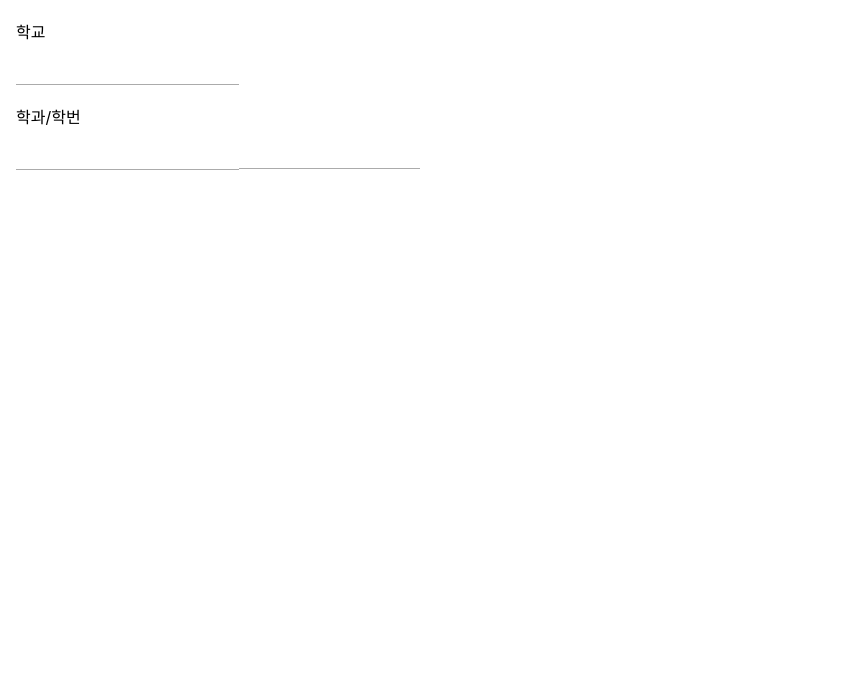
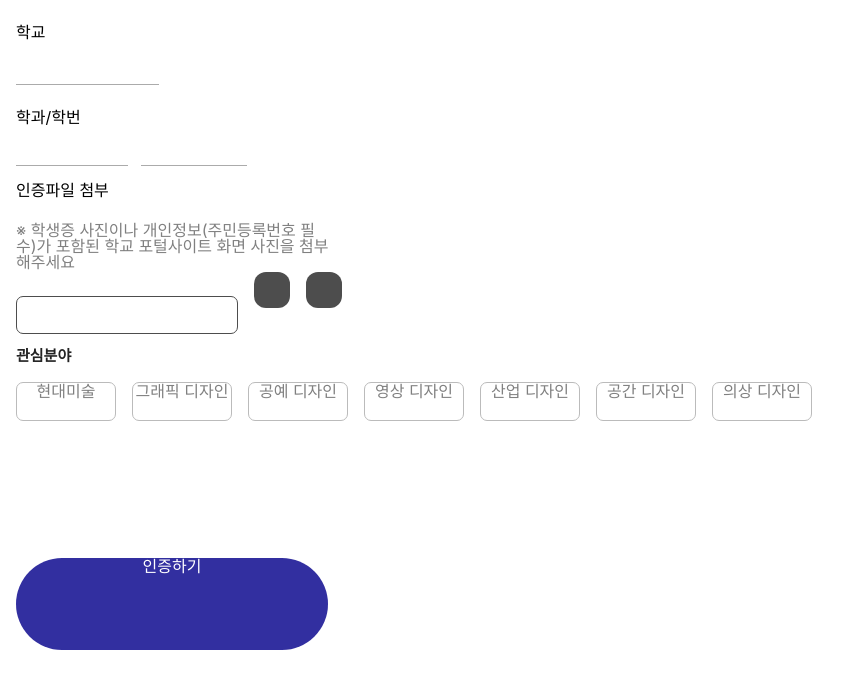
Before and after one commit to Double-Slash/ddami-web-mobile, a React (Create React App) app: page / in a window 1280 px wide. Shown: the top 688 px of the page, without its empty margins (0-859 px from the left). Built offline with nearby package versions, Linux system fonts and the light colour scheme.

Commit message:
feat: add layout includes authbutton without svg files

```diff
--- a/src/App.js
+++ b/src/App.js
@@ -7,7 +7,7 @@ import {Provider} from "react-redux";
 import createStore from "./utils/store";
 import {createGlobalStyle} from 'styled-components';
 import Page from './pages';
-import Membership from './components/Membership';
+import Membership from './components/membership';
 import Complete from './components/MembershipComplete';
 import AuthComplete from './components/MembershipAuthComplete';
 import Detail from './components/Detail';
--- a/src/api/formAct.js
+++ b/src/api/formAct.js
@@ -2,10 +2,10 @@
 
 const Membership_URL = "/user/join";
 
-export function registerUser(submit) {
-    const data = request("Post", Membership_URL + "/", submit);
+export function registerUser(onsubmit) {
+    const data = request("Post", Membership_URL + "/", onsubmit);
     return {
-      type: String,
+      type: json,
       load: data,
     };
   }
--- a/src/components/MembershipAuth.js
+++ b/src/components/MembershipAuth.js
@@ -4,7 +4,6 @@ import styled from 'styled-components';
 import MAuth from './MembershipComplete';
 
 const AuthForm = styled.div`
-    text-align: left;
     margin-bottom:1.5em;
     margin-top:1.5em;
     line-height:1.0em;
@@ -19,20 +18,160 @@ font-weight: bold;
 height:10%;
 margin-top: 1.5em;
 margin-bottom: 1.5em;
+top: 109px;
+left: 25px;
+width: 139px;
+height: 18px;
+text-align: left;
+font: Regular 17px/19px NanumSquare;
+letter-spacing: 0px;
+color: #4D4D4D;
+opacity: 1;
 `;
 
 const Scholarship=styled.input`
+top: 202px;
+left: 27px;
+width: 108px;
+height: 18px;
+text-align: left;
+font: Regular 17px/19px NanumSquare;
+letter-spacing: 0px;
+color: #4D4D4D;
+opacity: 1;
 border: none;
-font-size: 1.0em;
 border-bottom: solid 1px #ababab;
-font-weight: bold;
-height:10%;
+margin-right: 1.0em;
 margin-top: 1.5em;
-margin-bottom: 1.5em;
+${'' /*  */}
 `;
 const SchoolNumber =styled.input`
 border: none;
 border-bottom: solid 1px #ababab;
+top: 202px;
+left: 191px;
+width: 102px;
+height: 18px;
+text-align: left;
+font: Regular 17px/19px NanumSquare;
+letter-spacing: 0px;
+color: #4D4D4D;
+opacity: 1;
+margin-top: 1.5em;
+`;
+
+const Student = styled.div`
+    top: 300px;
+    left: 24px;
+    width: 315px;
+    height: 34px;
+    text-align: left;
+    font: Regular 13px/20px NanumSquare;
+    letter-spacing: 0px;
+    color: #808080;
+    opacity: 1;
+    margin-top: 1.5em;
+
+
+`;
+
+const Files = styled.div`
+top: 352px;
+left: 24px;
+width: 220px;
+height: 36px;
+border: 1px solid #4D4D4D;
+border-radius: 7px;
+opacity: 1;
+margin-top: 1.5em;
+float:left;
+margin-bottom: 1.0em;
+`;
+
+const Camera  = styled.div `
+top: 352px;
+left: 254px;
+width: 36px;
+height: 36px;
+background: #4D4D4D 0% 0% no-repeat padding-box;
+border-radius: 12px;
+opacity: 1;
+float:left;
+margin-right: 1.0em;
+margin-left:1.0em;
+
+`;
+
+const Clip  = styled.div `
+top: 352px;
+left: 254px;
+width: 36px;
+height: 36px;
+background: #4D4D4D 0% 0% no-repeat padding-box;
+border-radius: 12px;
+opacity: 1;
+float:left;
+`;
+
+const Article = styled.div `
+top: 0px;
+left: 0px;
+width: 62px;
+height: 17px;
+text-align: left;
+font: Bold 15px/13px NanumSquare;
+letter-spacing: 0px;
+color: #232323;
+margin-right:0.5em;
+margin-bottom:3.0em;
+`;
+const Article1 = styled.div `
+top: 429px;
+left: 24px;
+width: 92px;
+height: 17px;
+text-align: auto;
+letter-spacing: NaNpx;
+color: #232323;
+opacity: 1;
+`;
+
+const Makers = styled.div`
+border: 1px solid #BBBBBB;
+border-radius: 7px;
+opacity: 1;
+text-align: center;
+font: Regular 13px/14px NanumSquare;
+letter-spacing: 0px;
+color: #808080;
+opacity: 1;
+top: 464px;
+left: 24px;
+width: 98px;
+height: 37px;
+margin-right:1.0em;
+margin-bottom:1.0em;
+float:left;
+`;
+
+const MakerForm = styled.div `
+margin-bottom:10.0em;
+`;
+
+const Authbar = styled.div `
+    text-align: center;
+    font-color: #848484;
+    padding-bottom: 3.0em;
+    background: var(--unnamed-color-322fa0) 0% 0% no-repeat padding-box;
+    background: #322FA0 0% 0% no-repeat padding-box;
+    border-radius: 52px;
+    opacity: 1;
+    font: Regular 15px/17px NanumSquare;
+    letter-spacing: 0px;
+    color: #FFFFFF;
+    opacity: 1;
+    width: 312px;
+    height: 44px;
 `;
 function MembershipAuth(){
     return(
@@ -41,7 +180,24 @@ function MembershipAuth(){
             학교<br/>
             <School type = "text"/><br/>
             학과/학번<br/>
-            <Scholarship type = "text"/><SchoolNumber type = "text"/>
+            <Scholarship type = "text"/><SchoolNumber type = "text"/><br/>
+            <br/>인증파일 첨부<br/>
+            <Student>
+            ※ 학생증 사진이나 개인정보(주민등록번호 필수)가 포함된 학교 포털사이트 화면 사진을 첨부해주세요
+            </Student>
+            <br/>
+            <Files placeholder = "파일을 첨부하세요"/><Camera/><Clip/>
+            <br/>
+            <Article>관심분야</Article>
+            <br/>
+            <br/>
+            <MakerForm>
+            <Makers>현대미술</Makers><Makers>그래픽 디자인</Makers><Makers>공예 디자인</Makers>
+            <Makers>영상 디자인</Makers><Makers>산업 디자인</Makers><Makers>공간 디자인</Makers>
+            <Makers>의상 디자인</Makers>
+            </MakerForm>
+            <br/>
+            <Authbar>인증하기</Authbar>
             </AuthForm>
         </div>
     );
--- a/src/components/MembershipComplete.js
+++ b/src/components/MembershipComplete.js
@@ -1,7 +1,7 @@
 //회원가입이 완료메세지
 import React from 'react';
 import styled from 'styled-components';
-import Membership from './Membership';
+import Membership from './membership';
 
 
 const Complete = styled.div`
--- a/src/components/membership.js
+++ b/src/components/membership.js
@@ -2,8 +2,6 @@ import React,{useState} from 'react';
 import styled from 'styled-components';
 import {Link} from 'react-router-dom';
 import {Provider, useDispatch} from "react-redux";
-
-
 const Email=styled.input`
 border: none;
 font-size: 1.0em;
@@ -80,36 +78,25 @@ function Membership(props){
 
 
 
-// 입력이 안되었을 때 폼이 넘어가는 걸 막아준다
-/*
-const emailTurnOn = (e) => {
-    setEmail(e.currentTarget.value);
-  };
-
-  const nameTurnOn = (e) => {
-    setName(e.currentTarget.value);
-  };
-
-  const passwordTurnOn = (e) => {
-    setPassword(e.currentTarget.value);
-  };
-
-  const confirmPwTurnOn = (e) => {
-    setConfirmPasword(e.currentTarget.value);
-  };
-
   const onSubmit = (e) => {
     e.preventDefault();
   };
 
+  const postJoin = (Form) => {
+    return fetch(" http://222.251.129.150", Form)
+      .then(alert("1"))
+      .then(this.props.history.push("/"))
+      .catch(err => {
+          throw alert("DB오류");
+      })
+  };
 
-*/
 
 //폼
     return (
-          //<Form onSubmit={onSubmit}>
+          //
           <div className = "Membership">
-          <Form>
+          <Form onSubmit={onSubmit}>
              이메일
             <Email type="text" name ="Eamil"/><br/>
             아이디
```
Also changed, not shown: src/components/Rform.js (+7 -7 lines), src/images/camera.svg (added), src/images/file.svg (added).
